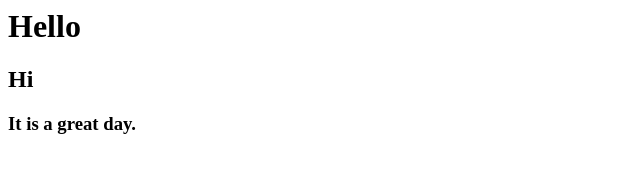
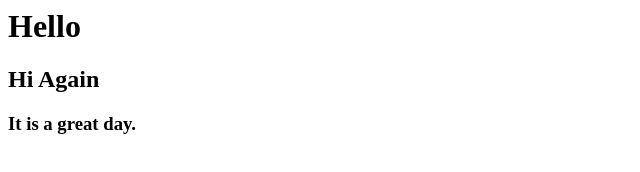
Before and after one commit to suvisesh/learngit, a plain HTML site: page index.html in a window 1280 px wide. Shown: the full height of the page, 0-640 px from the left. Drawn offline with Linux system fonts and the light colour scheme.

Commit message:
update in 2

```diff
--- a/index.html
+++ b/index.html
@@ -1,7 +1,7 @@
 <html>
 <body>
 <h1> Hello  </h1>
-<h2> Hi </h2>
+<h2> Hi Again </h2>
 <h3> It is a great day.</h3>
 </body>
 </html>
```
